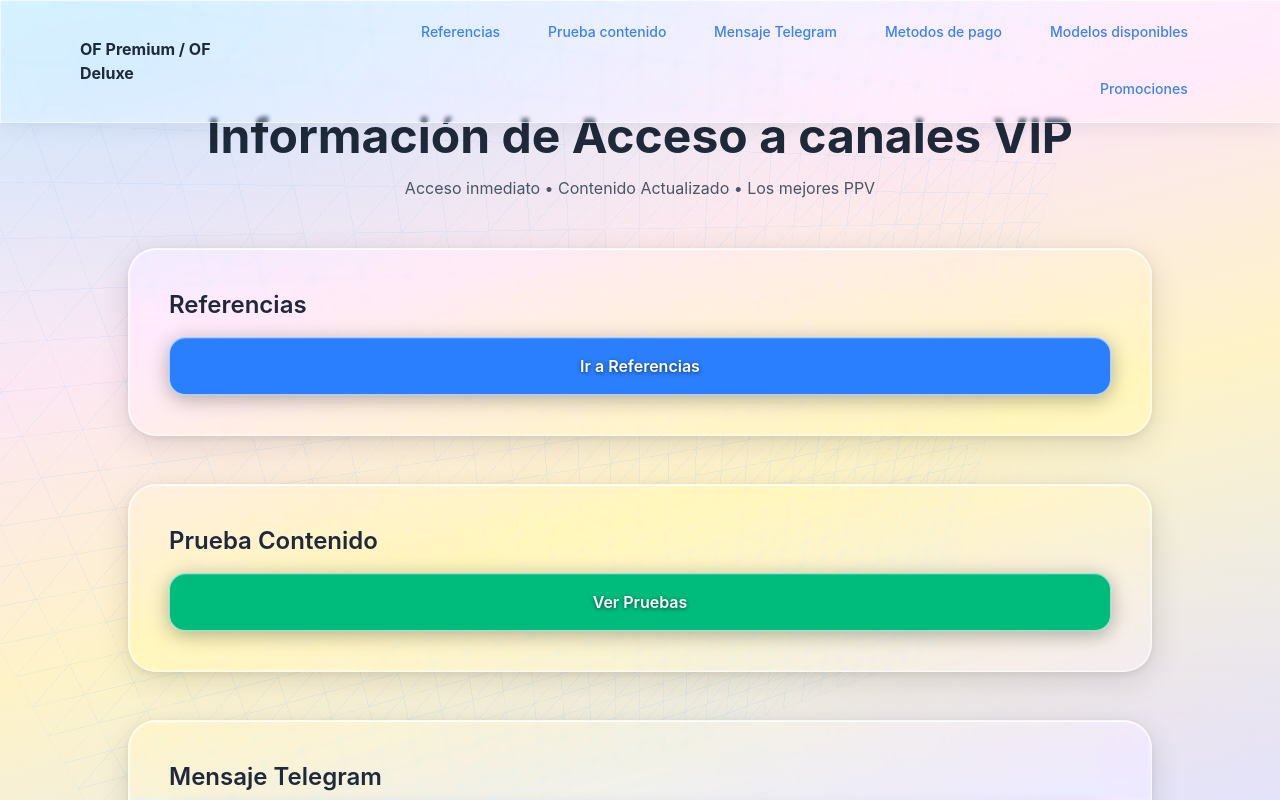
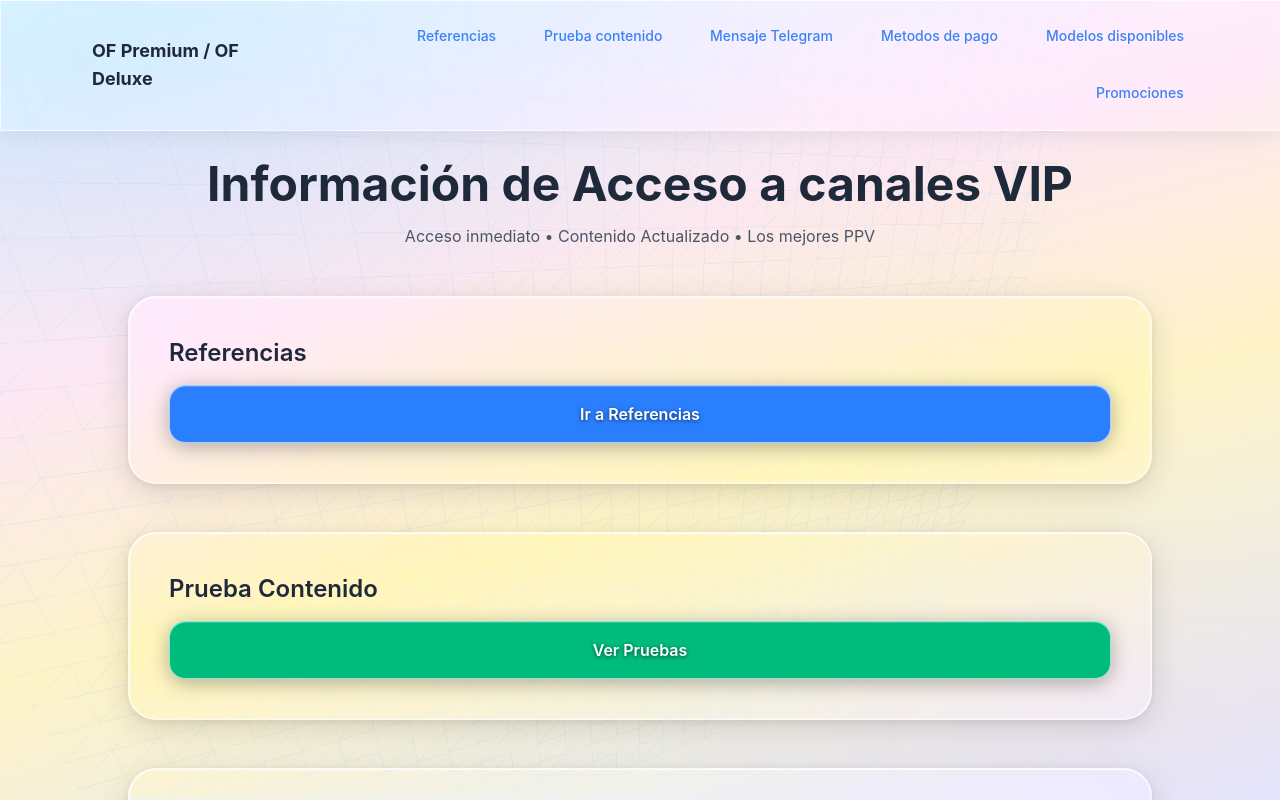
Before and after one commit to OFPremiumPPV/LandingPageOFGroups, a React (Vite) app: page / in a window 1280 px wide. Shown: the top 800 px of the page. Built offline with nearby package versions, Linux system fonts and the light colour scheme.

Commit message:
Update App.jsx
Corrección visual en menú

```diff
--- a/src/App.jsx
+++ b/src/App.jsx
@@ -141,13 +141,13 @@ return (
 {/* NAVBAR */}
 <nav className="fixed top-0 left-0 right-0 w-full glass-nav z-50" aria-label="Navegación principal">
 
-<div className="max-w-6xl mx-auto flex flex-col sm:flex-row sm:justify-between sm:items-center gap-4 p-4">
+<div className="max-w-6xl mx-auto flex flex-col sm:flex-row sm:justify-between sm:items-center gap-2 sm:gap-4 p-2 sm:p-4 md:p-5">
 
-<h1 className="font-bold text-gray-800 text-center sm:text-left">
+<h1 className="font-bold text-gray-800 text-center sm:text-left text-sm sm:text-base md:text-lg px-2">
 OF Premium / OF Deluxe
 </h1>
 
-<div className="flex flex-wrap justify-center sm:justify-end gap-2 sm:gap-4 md:gap-6 text-gray-700 text-sm">
+<div className="flex flex-wrap justify-center sm:justify-end gap-1 sm:gap-2 md:gap-4 lg:gap-6 text-gray-700 text-xs sm:text-sm">
 
 <NavLink label="Referencias" target="referencias"/>
 <NavLink label="Prueba contenido" target="prueba"/>
@@ -161,12 +161,12 @@ OF Premium / OF Deluxe
 </div>
 </nav>
 
-<div className="pt-28 text-center px-4">
+<div className="pt-32 sm:pt-32 md:pt-36 lg:pt-40 text-center px-4">
 
 <motion.h1
 initial={{opacity:0,y:20}}
 animate={{opacity:1,y:0}}
-className="text-5xl font-bold text-gray-800 mb-4">
+className="text-2xl sm:text-3xl md:text-4xl lg:text-5xl font-bold text-gray-800 mb-3 sm:mb-4 px-2">
 
 Información de Acceso a canales VIP
 
```
